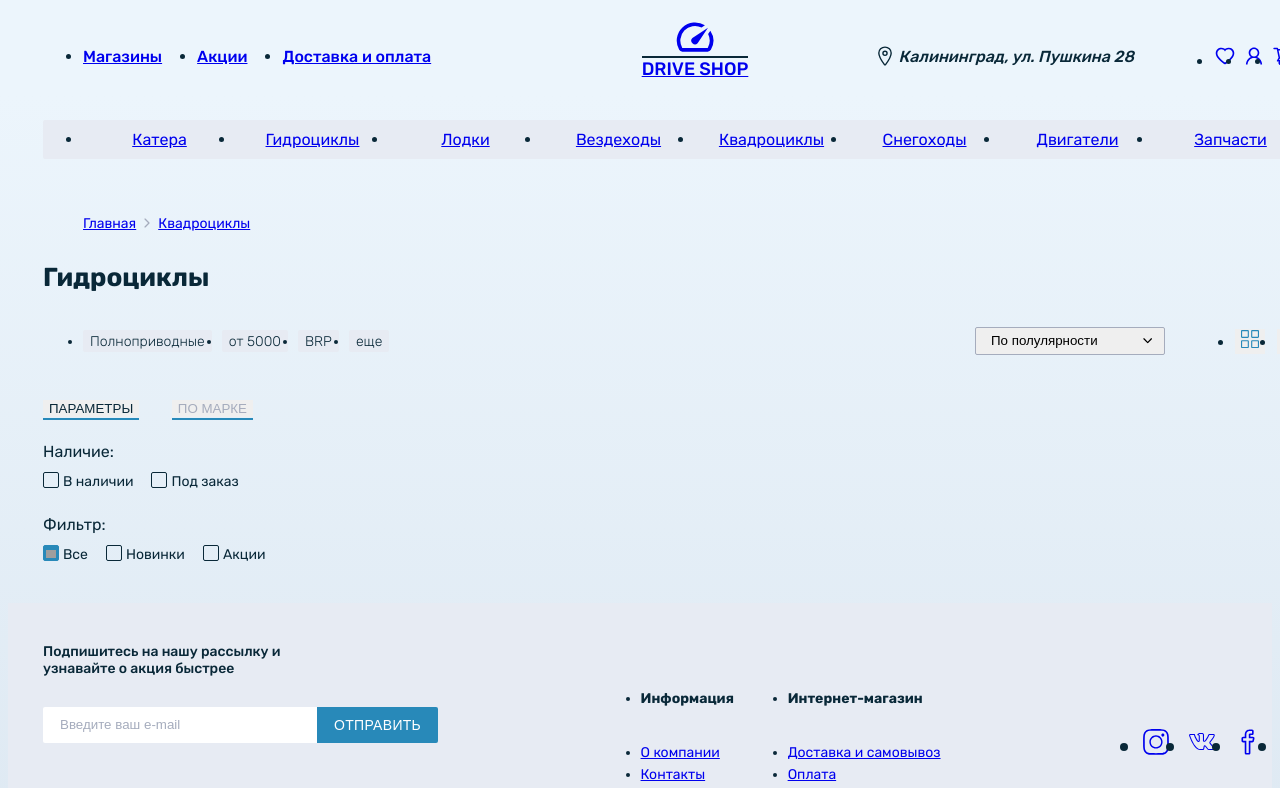
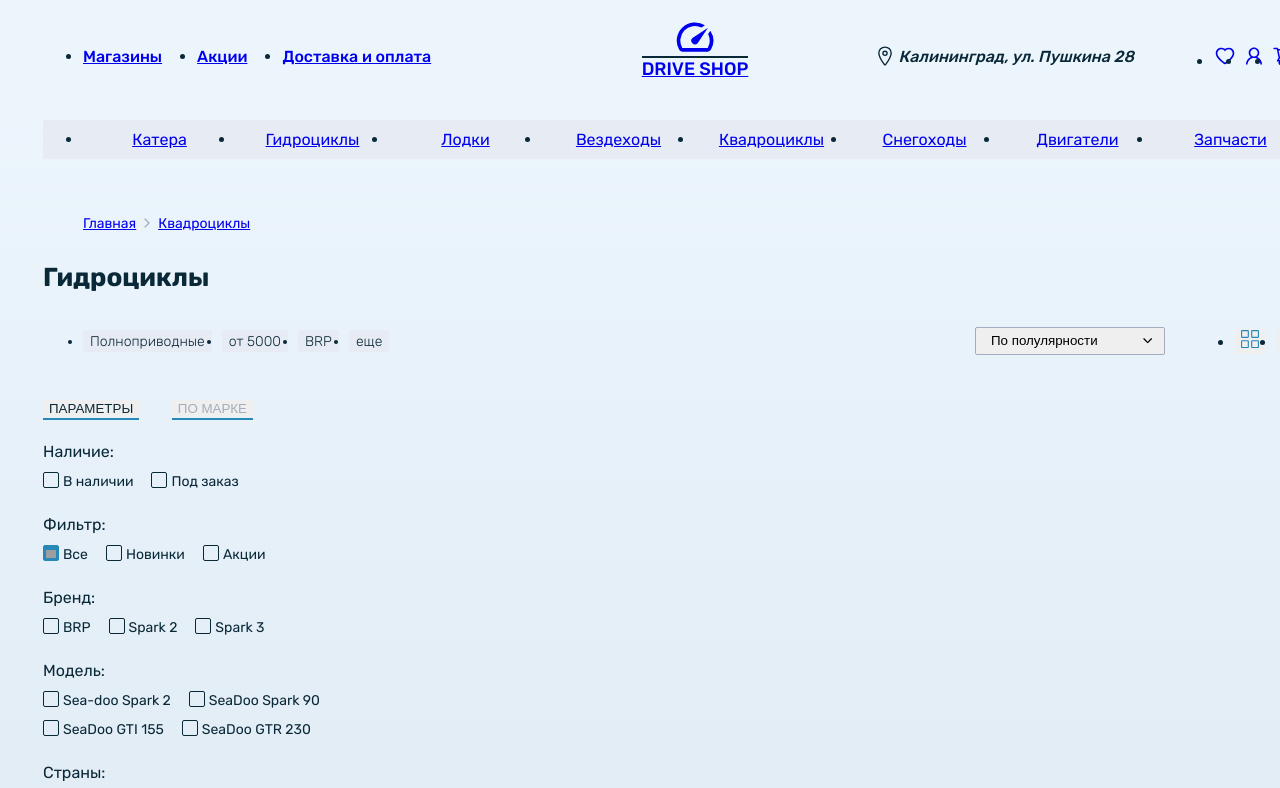
Before and after one commit to St1llSane/DriveShop, a React (Vite) app: page /atvs in a window 1280 px wide. Shown: the top 788 px of the page. Built offline with nearby package versions, Linux system fonts and the light colour scheme; grey boxes are pictures that could not be loaded.

Commit message:
refactor FilterParameters

```diff
--- a/src/components/UI/FiltersCheckbox.jsx
+++ b/src/components/UI/FiltersCheckbox.jsx
@@ -10,7 +10,7 @@ const FiltersCheckbox = (props) => {
   const dispatch = useDispatch()
   const { type, engName, children } = props
   const { defValue, filters } = useSelector(filtersParametersSliceSelector)
-  console.log(filters)
+  // console.log(filters)
 
   const onChangeCheckboxHandler = (e) => {
     dispatch(onChangeCheckbox({ name: e.target.name, value: e.target.value }))
--- a/src/components/UI/FiltersItem.jsx
+++ b/src/components/UI/FiltersItem.jsx
@@ -3,9 +3,10 @@ import FiltersCheckbox from './FiltersCheckbox'
 import '../../styles/c_styles/ui_styles/filters-item.scss'
 
 const FiltersItem = (props) => {
-  const { type, engName } = props
   const name = props.children[0]
-  const params = props.children.slice(1)
+  const engName = props.children[1]
+  const type = props.children[2]
+  const params = props.children.slice(3)
 
   return (
     <div className="filters-item">
--- a/src/components/UI/FiltersParameters.jsx
+++ b/src/components/UI/FiltersParameters.jsx
@@ -1,20 +1,28 @@
 import FiltersItem from './FiltersItem'
 import '../../styles/c_styles/ui_styles/filters-parameters.scss'
 
-const checkboxes = {
-  availability: ['Наличие', 'В наличии', 'Под заказ'],
-  filter: ['Фильтр', 'Все', 'Новинки', 'Акции'],
-}
+const filters = [
+  ['Наличие', 'availability', 'radio', 'В наличии', 'Под заказ'],
+  ['Фильтр', 'filter', 'radio', 'Все', 'Новинки', 'Акции'],
+  ['Бренд', 'brand', 'checkbox', 'BRP', 'Spark 2', 'Spark 3 '],
+  [
+    'Модель',
+    'model',
+    'checkbox',
+    'Sea-doo Spark 2',
+    'SeaDoo Spark 90',
+    'SeaDoo GTI 155',
+    'SeaDoo GTR 230',
+  ],
+  ['Страны', 'countries', 'checkbox', 'Россия', 'Германия', 'Китай', 'CША'],
+]
 
 const FiltersParameters = () => {
   return (
     <form className="filters-parameters">
-      <FiltersItem type="radio" engName="availability">
-        {checkboxes.availability}
-      </FiltersItem>
-      <FiltersItem type="radio" engName="filter">
-        {checkboxes.filter}
-      </FiltersItem>
+      {filters.map((item) => (
+        <FiltersItem key={item[0]}>{item}</FiltersItem>
+      ))}
     </form>
   )
 }
```
